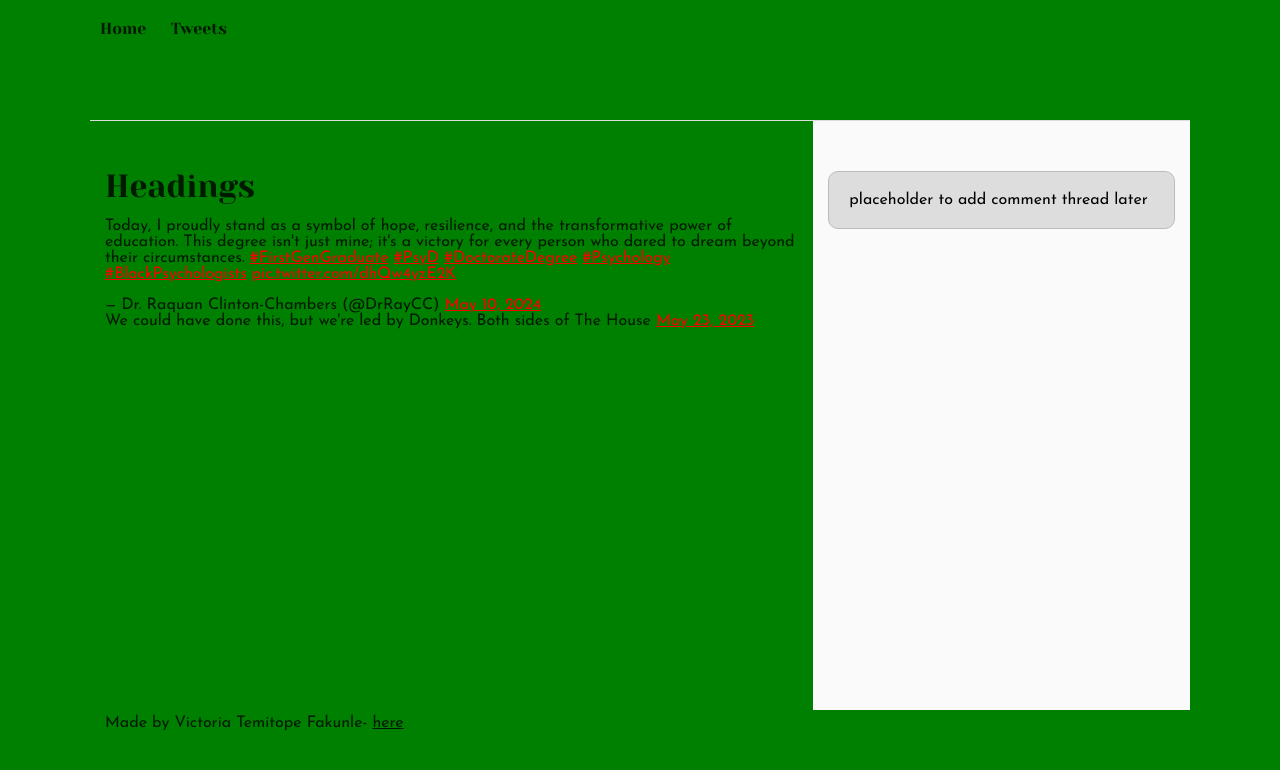
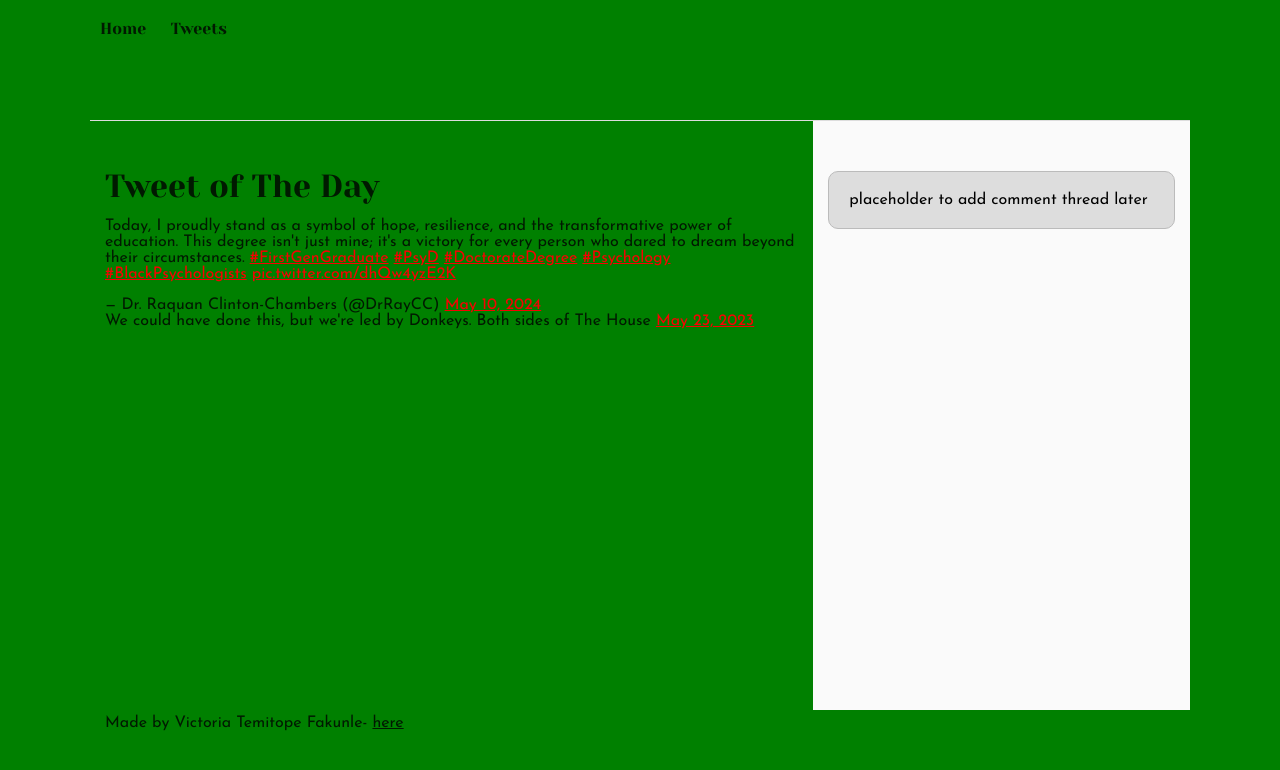
Before and after one commit to Pam-Pam29/alu-web-development, a plain HTML site: page css_basic/tweets.html in a window 1280 px wide. Drawn offline with Linux system fonts and the light colour scheme.

Commit message:
Update tweets.html

```diff
--- a/css_basic/tweets.html
+++ b/css_basic/tweets.html
@@ -17,7 +17,7 @@
 
   <main>
   	<article>
-			<h2>Headings</h2>
+			<h2>Tweet of The Day</h2>
 		<blockquote class="twitter-tweet"><p lang="en" dir="ltr">Today, I proudly stand as a symbol of hope, resilience, and the transformative power of education. This degree isn&#39;t just mine; it&#39;s a victory for every person who dared to dream beyond their circumstances. <a href="https://twitter.com/hashtag/FirstGenGraduate?src=hash&amp;ref_src=twsrc%5Etfw">#FirstGenGraduate</a> <a href="https://twitter.com/hashtag/PsyD?src=hash&amp;ref_src=twsrc%5Etfw">#PsyD</a> <a href="https://twitter.com/hashtag/DoctorateDegree?src=hash&amp;ref_src=twsrc%5Etfw">#DoctorateDegree</a> <a href="https://twitter.com/hashtag/Psychology?src=hash&amp;ref_src=twsrc%5Etfw">#Psychology</a> <a href="https://twitter.com/hashtag/BlackPsychologists?src=hash&amp;ref_src=twsrc%5Etfw">#BlackPsychologists</a> <a href="https://t.co/dhQw4yzE2K">pic.twitter.com/dhQw4yzE2K</a></p>&mdash; Dr. Raquan Clinton-Chambers (@DrRayCC) <a href="https://twitter.com/DrRayCC/status/1788733480345473419?ref_src=twsrc%5Etfw">May 10, 2024</a></blockquote> <script async src="https://platform.twitter.com/widgets.js" charset="utf-8"></script>
     	<blockquote class="twitter-tweet">
 				<p lang="en" dir="ltr">We could have done this, but we're led by Donkeys. Both sides of The House
```
